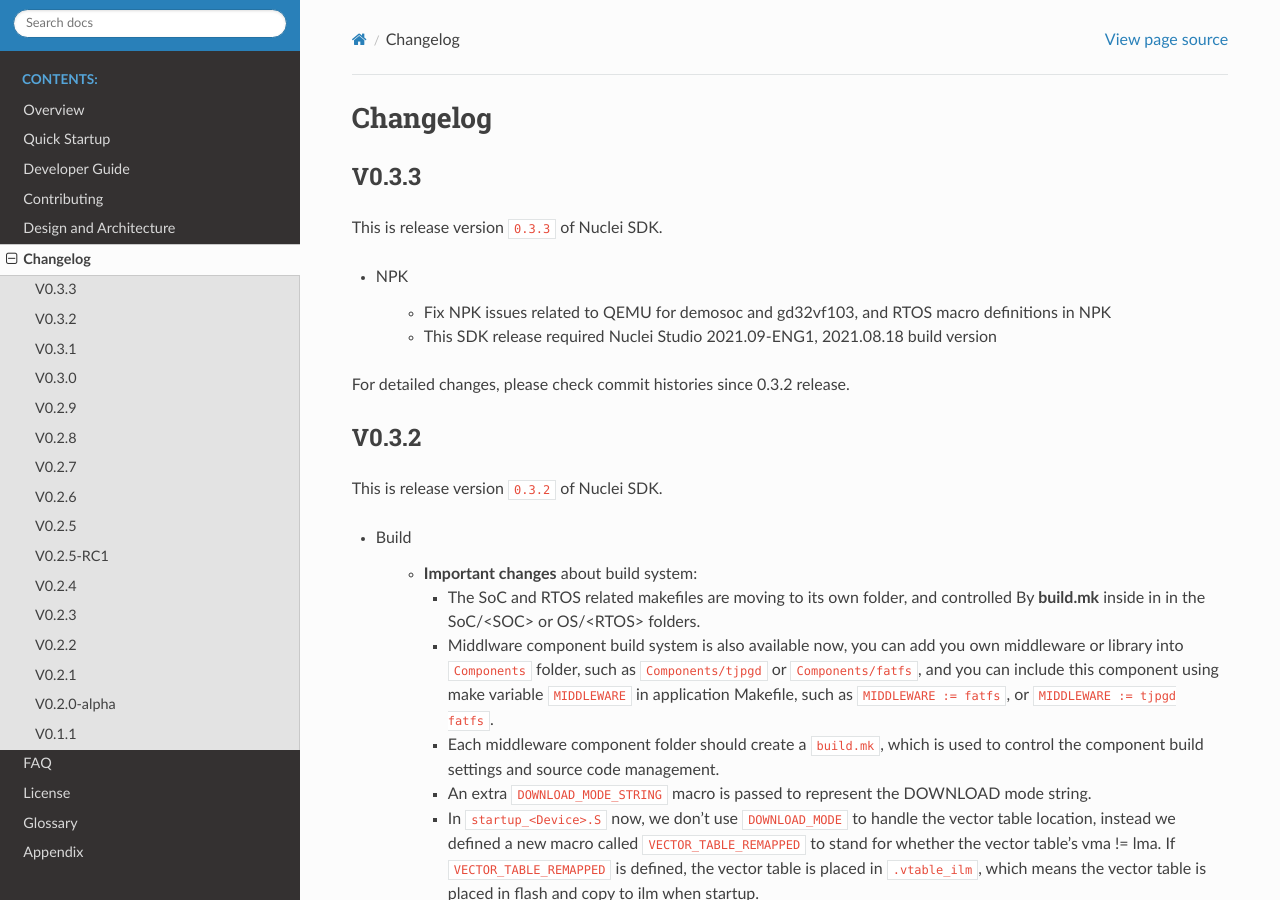
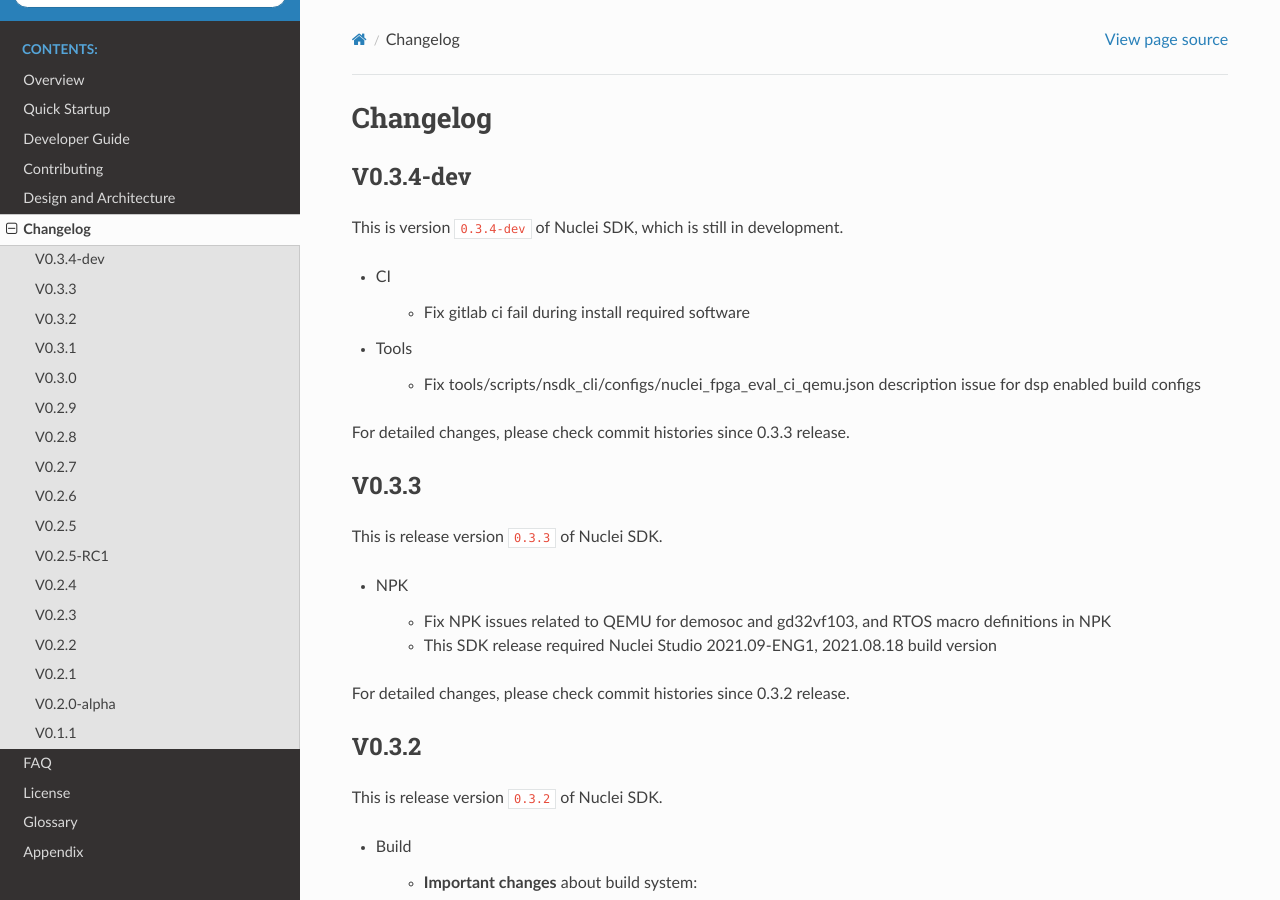
Before and after one commit to Nuclei-Software/nuclei-sdk, a Sphinx documentation site: the page built from doc/source/changelog.rst, in a window 1280 px wide and 900 px high. Built offline with Sphinx 7.4.7 and the Read the Docs theme 2.0.0, drawn with Linux system fonts in a browser that asks for light colours.

Commit message:
release: bump to develop release 0.3.4-dev
Signed-off-by: Huaqi Fang <578567190@qq.com>

```diff
--- a/doc/source/changelog.rst
+++ b/doc/source/changelog.rst
@@ -2,6 +2,23 @@
 
 Changelog
 =========
+
+V0.3.4-dev
+----------
+
+This is version ``0.3.4-dev`` of Nuclei SDK, which is still in development.
+
+* CI
+
+    - Fix gitlab ci fail during install required software
+
+* Tools
+
+    - Fix tools/scripts/nsdk_cli/configs/nuclei_fpga_eval_ci_qemu.json description issue for dsp enabled build configs
+
+
+For detailed changes, please check commit histories since 0.3.3 release.
+
 
 V0.3.3
 ------
--- a/doc/source/conf.py
+++ b/doc/source/conf.py
@@ -21,10 +21,10 @@
 author = 'Nuclei'
 
 # The short X.Y version
-version = '0.3.3'
+version = '0.3.4-dev'
 
 # The full version, including alpha/beta/rc tags
-release = '0.3.3'
+release = '0.3.4-dev'
 
 # -- General configuration ---------------------------------------------------
 
--- a/npk.yml
+++ b/npk.yml
@@ -1,7 +1,7 @@
 ## Package Base Information
 name: sdk-nuclei_sdk
 owner: nuclei
-version: 0.3.3
+version: 0.3.4-dev
 description: Nuclei N/NX/UX Embedded Software Development Kit
 type: sdk
 keywords:
--- a/package.json
+++ b/package.json
@@ -1,6 +1,6 @@
 {
   "name": "framework-nuclei-sdk",
-  "version": "0.3.3",
+  "version": "0.3.4-dev",
   "description": "Nuclei N/NX Embedded Software Development Kit",
   "keywords": [
     "framework",
```
